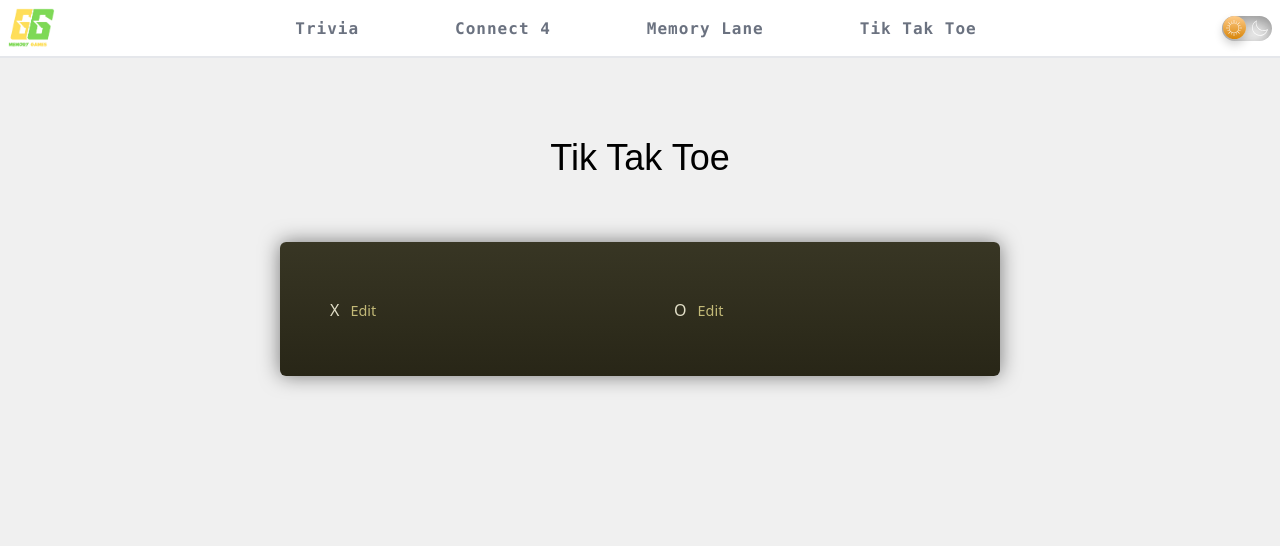
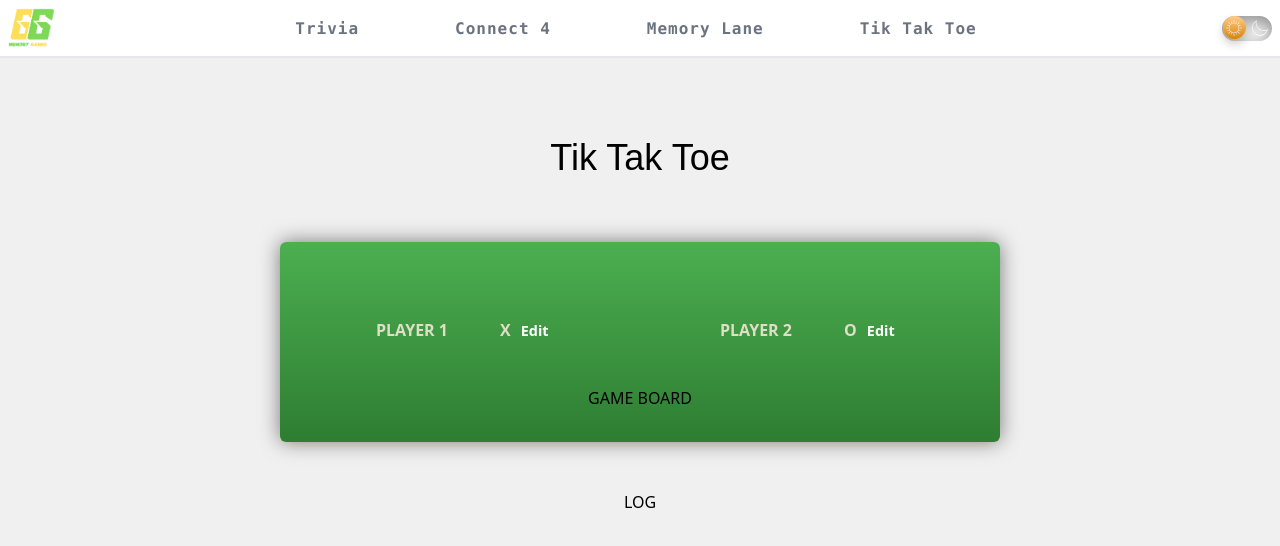
Before and after one commit to mmcgovern25/TheGrandmaKGames, a React (Vite) app: page /tiktaktoe in a window 1280 px wide. Shown: the top 546 px of the page. Built offline with nearby package versions, Linux system fonts and the light colour scheme; a web font is replaced by a local one.

Commit message:
input field populating - css conflict

```diff
--- a/src/TTTcomponents/Player.jsx
+++ b/src/TTTcomponents/Player.jsx
@@ -1,17 +1,26 @@
 import React from 'react'
 import { useState } from 'react'
+import '../extraCSS/Tiktaktoe.css'
 
-export default function Player({name, symbol}) {
+export default function Player({initialName, symbol}) {
+
+  const [playerName, setPlayerName] = useState(initialName);
   const [ isEditing, setIsEditing ] = useState(false);
 
   function handleEditClick() {
-    setIsEditing(!isEditing);
+    setIsEditing((editing) => !editing);
   }
+
+  function handleChange(event) {
+    setPlayerName(event.target.value)
+  }
+
 
   return (
     <li>
-        <span>
-          {isEditing ? <input type='text' required value={name}/> : <input type='text' required value={name}/> }
+        <span className="player">
+          <span className='player-name'>{isEditing ? <input type="text" required value={playerName} onChange={handleChange} style={{ display: 'block', visibility: 'visible', color: 'black', backgroundColor: 'white' }} // Force visibility
+          /> : <span className="player-name">{playerName}</span> }</span>
           <span className='player-symbol'>{symbol}</span>
           <button onClick={handleEditClick}>{isEditing ? 'Save' : 'Edit'}</button>
         </span>
--- a/src/extraCSS/Tiktaktoe.css
+++ b/src/extraCSS/Tiktaktoe.css
@@ -3,7 +3,7 @@
   margin: 3rem auto;
   padding: 2rem;
   border-radius: 6px;
-  background: linear-gradient(#383624, #282617);
+  background: linear-gradient(#4CAF50, #2E7D32); /* Green gradient */
   box-shadow: 0 0 20px rgba(0, 0, 0, 0.5);
   position: relative;
 }
@@ -32,14 +32,14 @@
 
 #players.highlight-player li.active .player-name,
 #players.highlight-player li.active .player-symbol {
-  color: #f6e35a;
+  color: #1bac08;
 }
 
 #players button {
   width: 3rem;
   border: none;
   background: none;
-  color: #c3ba78;
+  color: white;
   font-size: 0.9rem;
   cursor: pointer;
   transition: color 0.2s;
@@ -48,7 +48,7 @@
 }
 
 #players button:hover {
-  color: #f8ca31;
+  color: #D3D3D3;
 }
 
 .player {
@@ -102,7 +102,7 @@ ol {
 #pre-game button {
   cursor: pointer;
   background: none;
-  color: #f8c031;
+  color: #1bac08;
   border: none;
   font-family: 'Caprasimo', cursive;
   font-size: 4rem;
--- a/src/pages/TikTakToe.jsx
+++ b/src/pages/TikTakToe.jsx
@@ -2,22 +2,22 @@ import React from 'react';
 import Player from '../TTTcomponents/Player';
 import '../extraCSS/Tiktaktoe.css'
 
-const TikTakToe = () => {
+function TikTakToe() {
   return (
-    <>
+    <main>
       <div className='mt-20 flex flex-col justify-center items-center px-4'>
         <div className={`bruno-ace-sc-regular text-1xl sm:text-2xl md:text-3xl lg:text-4xl sm:mb-2 md:mb-4 `}>Tik Tak Toe</div>
       </div>
 
       <div id="game-container">
         <ol id="players">
-          <Player name="Player 1" symbol="X" />
-          <Player name="Player 2" symbol="O" />
+          <Player className="player-name" initialName="Player 1" symbol="X" />
+          <Player className="player-name" initialName="Player 2" symbol="O" />
         </ol>
+        GAME BOARD
       </div>
-
-
-  </>
+      LOG
+  </main>
   )
 }
 
```
